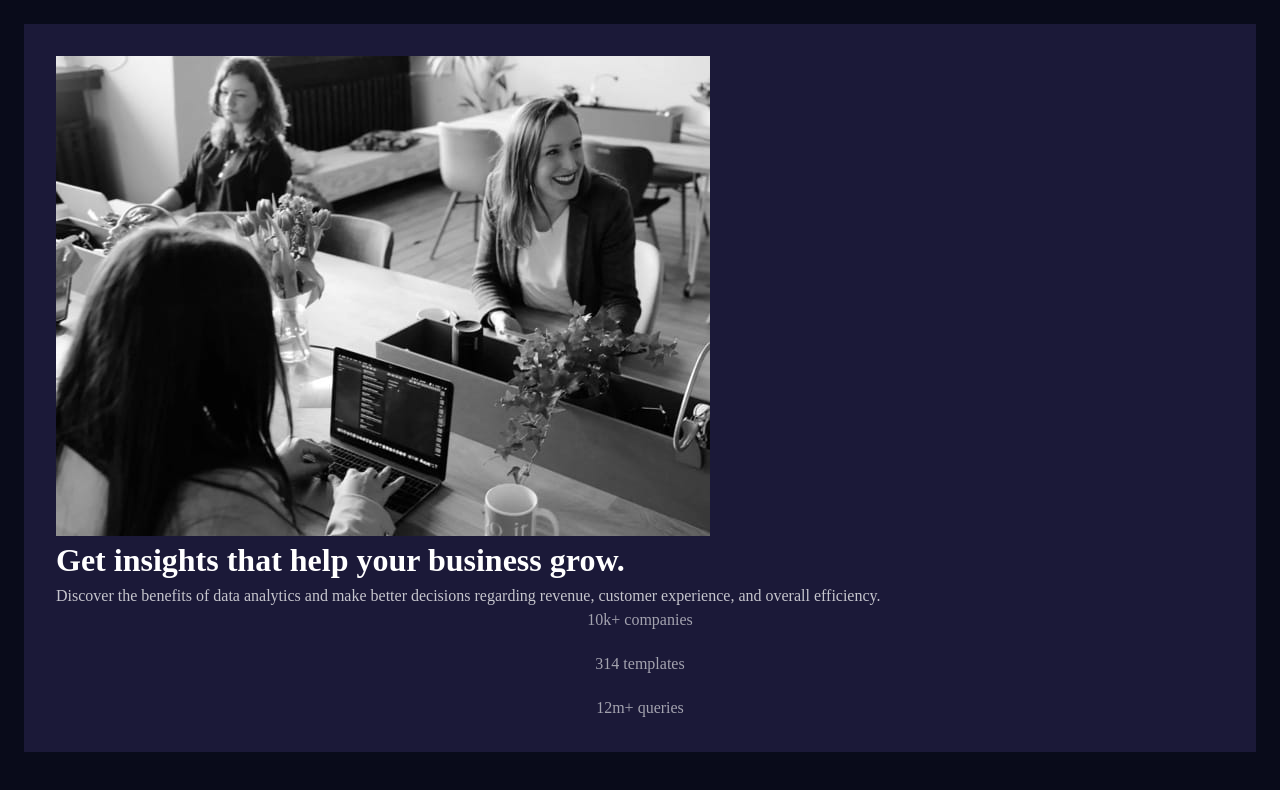
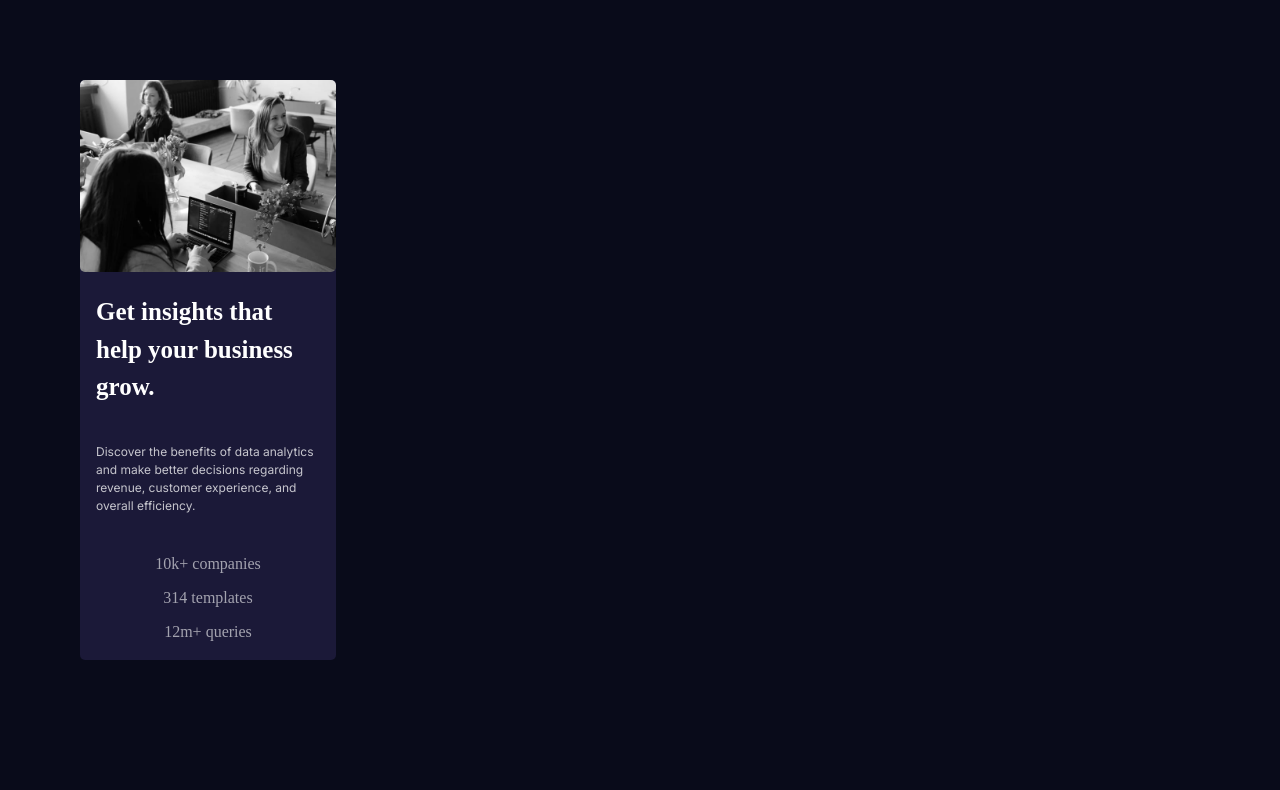
Before and after one commit to zayaanw/stats-preview-card-component-main, a plain HTML site: page index.html in a window 1280 px wide. Drawn offline with Linux system fonts and the light colour scheme.

Commit message:
fonts + card center

```diff
--- a/index.html
+++ b/index.html
@@ -9,17 +9,23 @@
       sizes="32x32"
       href="./images/favicon-32x32.png"
     />
+    <link rel="preconnect" href="https://fonts.googleapis.com" />
+    <link rel="preconnect" href="https://fonts.gstatic.com" crossorigin />
+    <link
+      href="https://fonts.googleapis.com/css2?family=Inter:wght@400;700&family=Lexend+Deca&display=swap"
+      rel="stylesheet"
+    />
     <link rel="stylesheet" href="style.css" />
     <title>Frontend Mentor | Stats preview card component</title>
   </head>
   <body>
     <div class="main-content">
-      <photo
+      <picture
         ><img
           src="/images/image-header-mobile.jpg"
           alt="people sitting in office"
           srcset=""
-      /></photo>
+      /></picture>
       <header><h1>Get insights that help your business grow.</h1></header>
       <main>
         <p>
--- a/style.css
+++ b/style.css
@@ -5,6 +5,8 @@
   --main_white: hsl(0, 0%, 100%);
   --pwhite: hsla(0, 0%, 100%, 0.75);
   --headingwhite: hsla(0, 0%, 100%, 0.6);
+  --inter: "Inter", sans-serif;
+  --Lexend: "Lexend Deca", sans-serif;
 }
 
 /* Box sizing rules */
@@ -56,6 +58,8 @@ img,
 picture {
   max-width: 100%;
   display: block;
+  border-radius: 5px;
+  height: 12rem;
 }
 
 /* Inherit fonts for inputs and buttons */
@@ -87,23 +91,36 @@ body {
 }
 
 .main-content {
-  margin: 1.5rem;
-  padding: 2rem;
+  display: flex;
+  flex-direction: column;
+  justify-content: center;
+  align-items: center;
+  gap: 5px;
+  width: 16rem;
+  margin: 5rem;
   background-color: var(--card_background);
+  border-radius: 5px;
+}
+
+h1 {
+  color: var(--main_white);
+  font-size: 25px;
+  padding: 1rem;
+}
+
+p {
+  color: var(--pwhite);
+  font-size: 12px;
+  padding: 1rem;
+  font-family: var(--inter);
+  font-weight: 400;
 }
 
 section {
   display: flex;
   flex-direction: column;
   align-items: center;
-  gap: 20px;
+  padding: 1rem;
+  gap: 10px;
   color: var(--headingwhite);
 }
-
-h1 {
-  color: var(--main_white);
-}
-
-p {
-  color: var(--pwhite);
-}
```
